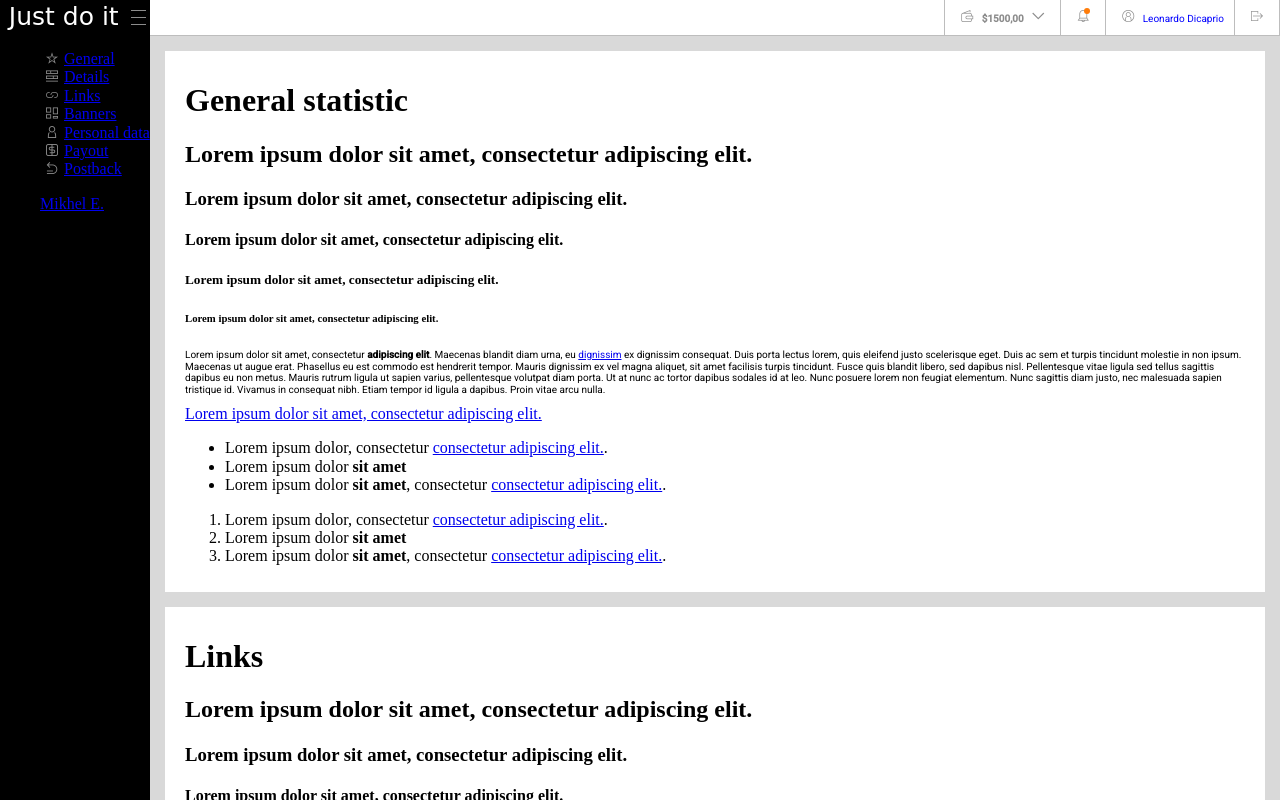
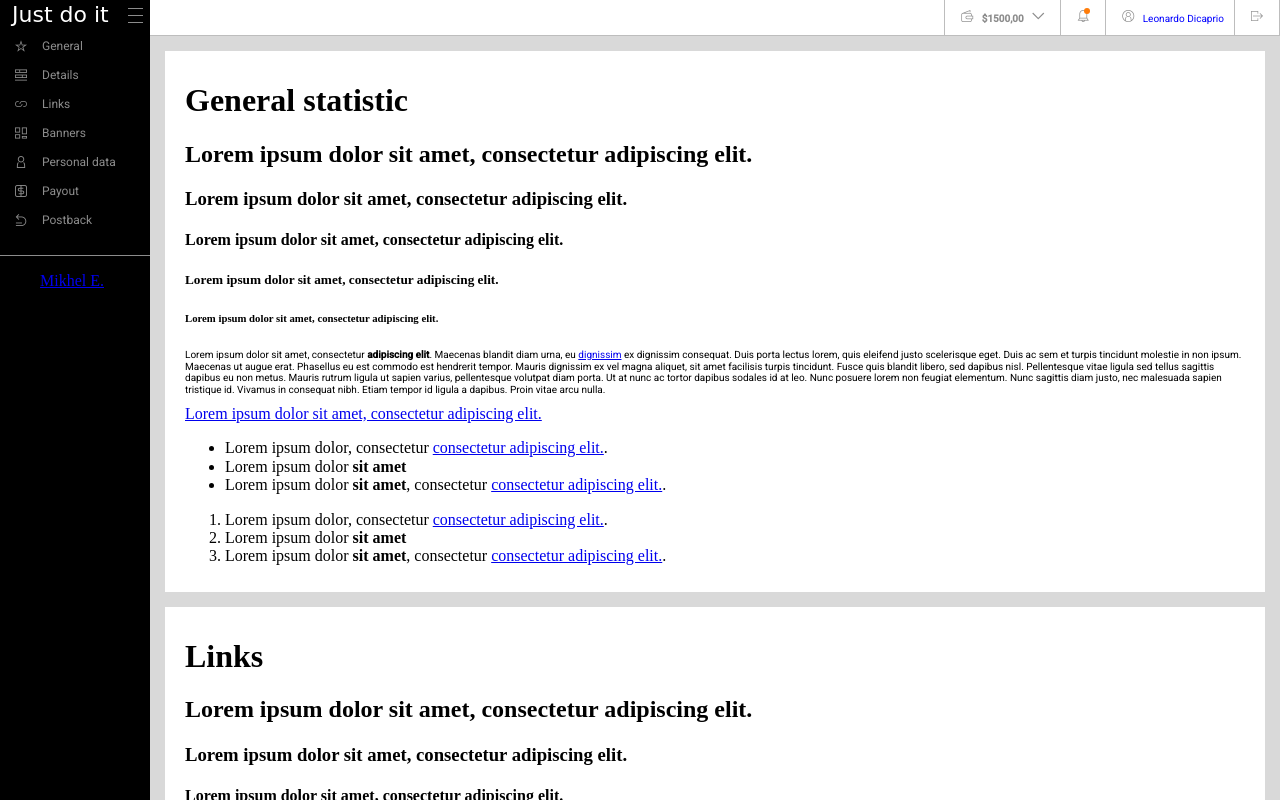
Before and after one commit to grzegorzmierzwa/dashboard, a website: page src/index.html in a window 1280 px wide. Drawn offline with nearby package versions, Linux system fonts and the light colour scheme; files that its build step writes are made by us from their sources; a web font is replaced by a local one.

Commit message:
Add menu list

```diff
--- a/src/index.html
+++ b/src/index.html
@@ -20,13 +20,13 @@
             </div>
             <div class="menu-list">
                 <ul class="list">
-                    <li class="list-element"><a href="#" class="link"><i class="icons icon-general"></i>General</a></li>
-                    <li class="list-element"><a href="#" class="link"><i class="icons icon-details"></i>Details</a></li>
-                    <li class="list-element"><a href="#" class="link"><i class="icons icon-links"></i>Links</a></li>
-                    <li class="list-element"><a href="#" class="link"><i class="icons icon-banners"></i>Banners</a></li>
-                    <li class="list-element"><a href="#" class="link"><i class="icons icon-personaldata"></i>Personal data</a></li>
-                    <li class="list-element"><a href="#" class="link"><i class="icons icon-payout"></i>Payout</a></li>
-                    <li class="list-element"><a href="#" class="link"><i class="icons icon-postback"></i>Postback</a>
+                    <li class="list-element menu-list-elem"><div class="menu-border"></div><a href="#" class="link"><i class="icons icon-general"></i>General</a></li>
+                    <li class="list-element menu-list-elem"><div class="menu-border"></div><a href="#" class="link"><i class="icons icon-details"></i>Details</a></li>
+                    <li class="list-element menu-list-elem"><div class="menu-border"></div><a href="#" class="link"><i class="icons icon-links"></i>Links</a></li>
+                    <li class="list-element menu-list-elem"><div class="menu-border"></div><a href="#" class="link"><i class="icons icon-banners"></i>Banners</a></li>
+                    <li class="list-element menu-list-elem"><div class="menu-border"></div><a href="#" class="link"><i class="icons icon-personaldata"></i>Personal data</a></li>
+                    <li class="list-element menu-list-elem"><div class="menu-border"></div><a href="#" class="link"><i class="icons icon-payout"></i>Payout</a></li>
+                    <li class="list-element menu-list-elem"><div class="menu-border"></div><a href="#" class="link"><i class="icons icon-postback"></i>Postback</a>
                     </li>
                 </ul>
             </div>
--- a/src/sass/_variables.scss
+++ b/src/sass/_variables.scss
@@ -7,7 +7,9 @@ $page-content-background: #ffffff;
 $lines-color: #bdbdbd;
 $text-color: #8c8c8c;
 $hover-color-1: #f58220;
+$hover-color-2: #ffffff;
 $notification: #ff7c09;
+$menu-link: #222222;
 
 
 /* Fonts */
@@ -28,4 +30,4 @@ $fs-10: 10px;
 $fs-12: 12px;
 $fs-14: 14px;
 $fs-16: 16px;
-$fs-25: 25px;
+$fs-22: 22px;
--- a/src/sass/components/_hamburger.scss
+++ b/src/sass/components/_hamburger.scss
@@ -7,6 +7,7 @@
   position: relative;
   cursor: pointer;
   outline: none;
+  transition: 0.3s border-top linear;
 }
 
 .hamburger::after, .hamburger::before {
@@ -17,10 +18,12 @@
   width: 100%;
   border-top: 1px solid $text-color;
   transform: translateY(6px);
+  transition: 0.5s border-top linear;
 }
 
 .hamburger::after {
   transform: translateY(13px);
+  transition: 0.7s border-top linear;
 }
 
 .hamburger:focus {
@@ -28,9 +31,9 @@
 }
 
 .hamburger:focus::after {
-    border-top: 1px solid white;
-  }
+  border-top: 1px solid white;
+}
 
 .hamburger:focus::before {
-    border-top: 1px solid white;
+  border-top: 1px solid white;
 }
--- a/src/sass/components/_icons.scss
+++ b/src/sass/components/_icons.scss
@@ -1,4 +1,4 @@
-/* Navigation */
+/* General */
 
 .icons {
   font-size: 12px;
@@ -8,3 +8,6 @@
 
 
 /* Sidebar */
+.menu-list i {
+  padding: 0px 15px;
+}
--- a/src/sass/components/_logo.scss
+++ b/src/sass/components/_logo.scss
@@ -1,8 +1,8 @@
 .menu-title h1 {
-    font-family: $logo-font;
-    color: $page-content-background;
-    margin: 0px;
-    font-size: $fs-25;
-    font-weight: 400;
-    padding: 5px;
+  font-family: $logo-font;
+  color: $page-content-background;
+  margin: 0px;
+  font-size: $fs-22;
+  font-weight: 400;
+  padding: 5px;
 }
--- /dev/null
+++ b/src/sass/components/_menu-button.scss
@@ -0,0 +1,47 @@
+.menu-list li {
+  white-space: nowrap;
+  height: 29px;
+  width: 150px;
+  padding: 0px;
+  cursor: pointer;
+  position: relative;
+
+}
+
+.menu-list a {
+//   width: 25px;
+//   height: 150px;
+  text-decoration: none;
+  font-family: $paragraph-font;
+  font-size: $fs-12;
+  color: $text-color;
+  display: flex;
+  align-content: space-between;
+}
+
+.menu-list li:hover {
+  background-color: $menu-link;
+  transition: 0.3s linear;
+}
+
+.menu-list-elem:hover i {
+  color: $hover-color-2;
+  transition: 0.3s linear;
+}
+
+.menu-list-elem:hover a {
+  color: $hover-color-2;
+  transition: 0.3s linear;
+}
+
+.menu-border {
+  display: none;
+  border-left: 3px solid $hover-color-1;
+  position: absolute;
+  height: 29px;
+  width: 3px;
+}
+
+.menu-list li:hover .menu-border {
+  display: block;
+}
--- a/src/sass/sections/_navigation.scss
+++ b/src/sass/sections/_navigation.scss
@@ -1,13 +1,13 @@
-
 .navigation ul {
+  margin: 0;
   display: flex;
-  margin: 0;
   align-items: center;
   justify-content: flex-end;
 }
 
 .navigation li {
   display: inline-block;
+  white-space: nowrap;
   border-left: solid 1px $lines-color;
   font-family: $paragraph-font;
   padding: 10px;
--- a/src/sass/sections/_siedbar.scss
+++ b/src/sass/sections/_siedbar.scss
@@ -1,8 +1,25 @@
 .menu-title {
-  height: 34px;
-  display: flex;
-  align-items: center;
+  height: 30px;
+  padding-bottom: 5px;
   display: flex;
   align-items: center;
   justify-content: space-around;
 }
+
+.menu-list .list {
+  padding-left: 0;
+}
+
+.menu-list {
+  display: flex;
+  align-items: center;
+  justify-content: flex-start;
+  height: 200px;
+  border-bottom: 0.3px solid $text-color;
+  padding-bottom: 20px;
+}
+
+.menu-list-elem {
+  display: flex;
+  align-items: center;
+}
--- a/src/sass/style.scss
+++ b/src/sass/style.scss
@@ -10,6 +10,8 @@
 @import 'components/icons';
 @import 'components/logo';
 @import 'components/hamburger';
+@import 'components/menu-button';
+@import 'components/contact';
 
 /* Sections */
 @import 'sections/navigation';
```
Also changed, not shown: src/images/manager_1.png (added), src/sass/components/_contact.scss (added).
